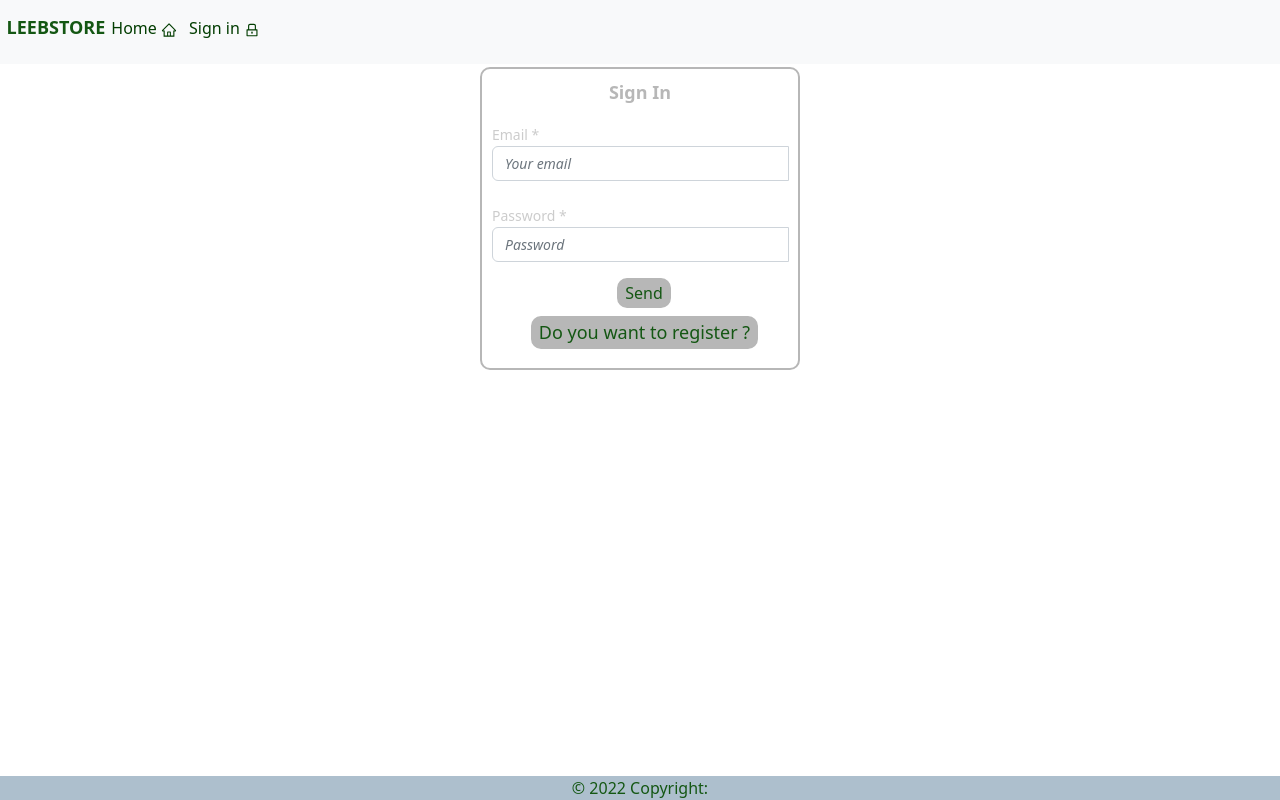
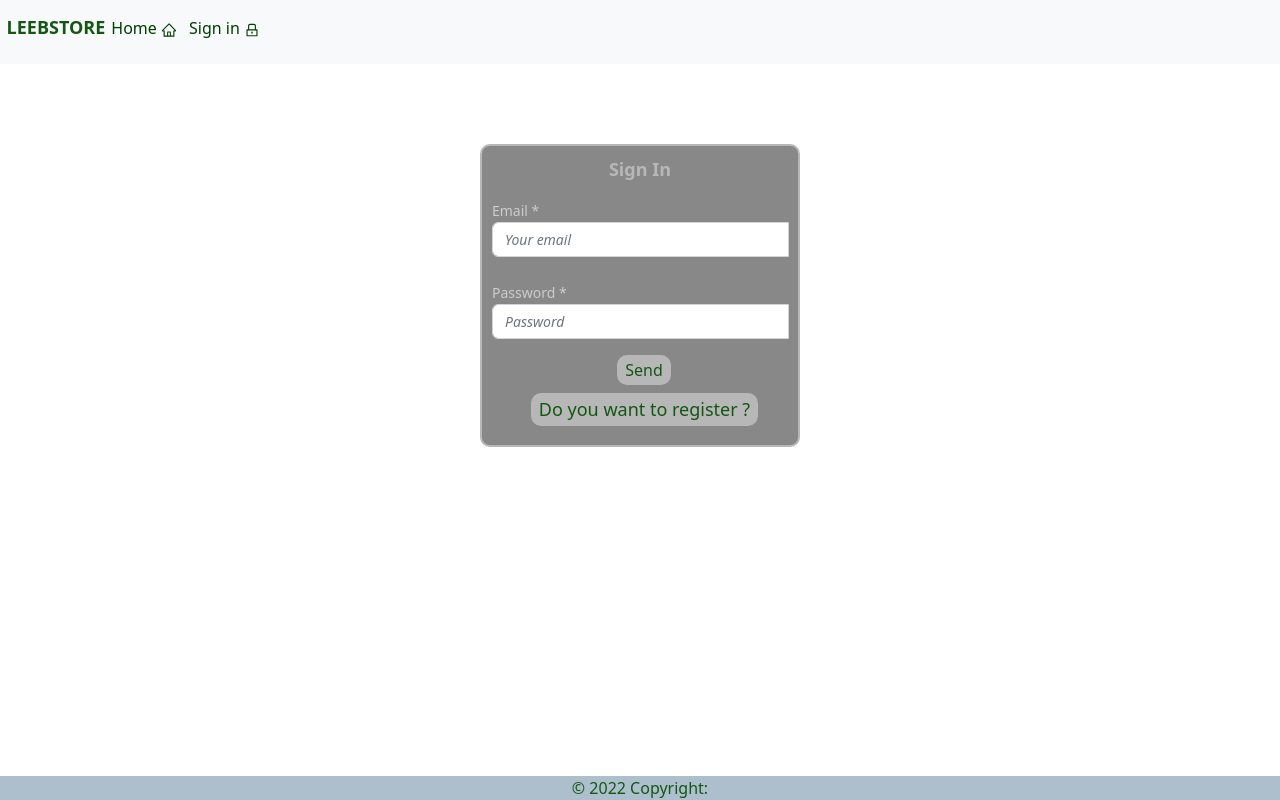
Before and after one commit to elkhfad/project, a React (Create React App) app in the folder fontend/: page /signIn in a window 1280 px wide. Built offline with nearby package versions, Linux system fonts and the light colour scheme.

Commit message:
fixed some router problem

```diff
--- a/fontend/src/services/itemservices.js
+++ b/fontend/src/services/itemservices.js
@@ -30,13 +30,13 @@ const create = async (baseUrl, newObject) => {
   return response.data;
 };
 
-const update = (baseUrl, id, newObject) => {
-  const response = axios.put(`${baseUrl}/${id}`, newObject);
+const update = async (baseUrl, id, newObject) => {
+  const response = await axios.put(`${baseUrl}/${id}`, newObject);
   return response.data;
 };
 
-const deleteItem = (baseUrl, id) => {
-  const response = axios.delete(`${baseUrl}/${id}`);
+const deleteItem = async (baseUrl, id) => {
+  const response = await axios.delete(`${baseUrl}/${id}`);
   return response.data;
 };
 
--- a/fontend/src/styles/itemlist.css
+++ b/fontend/src/styles/itemlist.css
@@ -209,8 +209,9 @@ textarea {
   border-radius: 10px 10px 10px 10px;
   margin: 0 auto;
   padding: 10px;
-  margin-top: 0.2em;
   margin-bottom: 1em;
+  background-color: #898888;
+  margin-top: 5em;
 
 
 }
```
